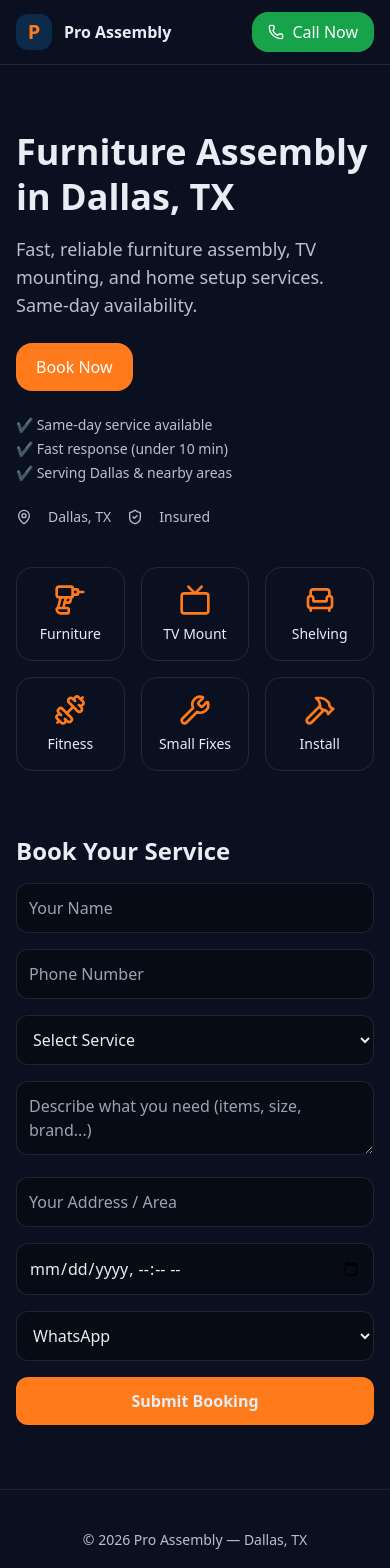
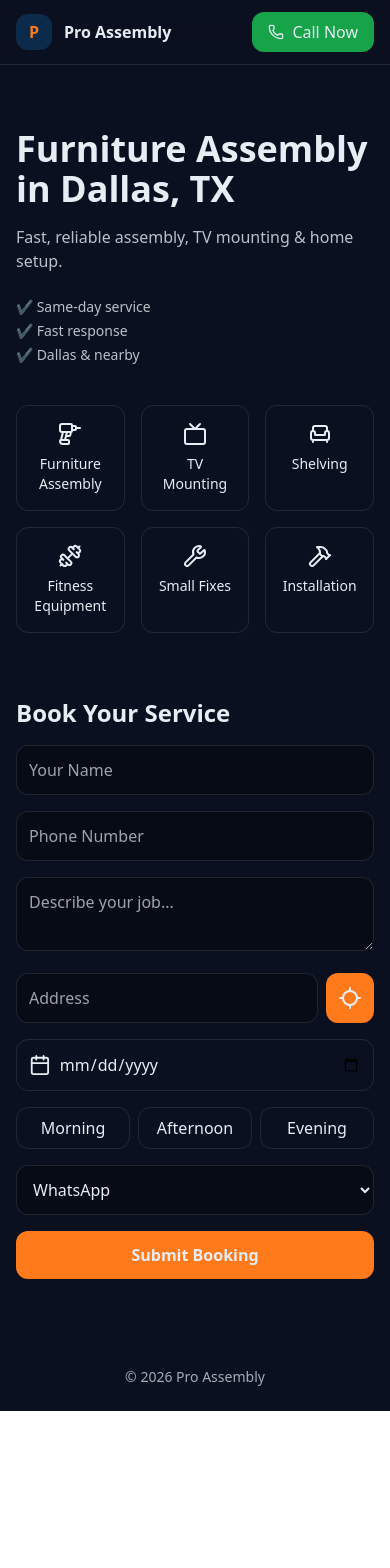
Before and after one commit to oceanasrat/Pro-assembly, a React (Vite) app: page / in a window 390 px wide. Shown: the top 1568 px of the page. After the commit the page ends 1411 px from the top, so only its background shows below. Built offline with nearby package versions, Linux system fonts and the light colour scheme.

Commit message:
Refactor Preview component and enhance form fields

```diff
--- a/src/Preview.jsx
+++ b/src/Preview.jsx
@@ -1,4 +1,7 @@
-import { Drill, Hammer, Wrench, Tv, Armchair, Dumbbell, MapPin, ShieldCheck, Phone } from "lucide-react";
+import {
+  Drill, Hammer, Wrench, Tv, Armchair, Dumbbell,
+  MapPin, ShieldCheck, Phone, Calendar, Clock, Locate
+} from "lucide-react";
 import { useState } from "react";
 
 export default function Preview() {
@@ -8,18 +11,40 @@ export default function Preview() {
     service: "",
     details: "",
     address: "",
+    date: "",
     time: "",
     contactMethod: "whatsapp"
   });
 
+  const [loadingLocation, setLoadingLocation] = useState(false);
+  const [submitted, setSubmitted] = useState(false);
+
   const tools = [
-    { Icon: Drill, label: "Furniture" },
-    { Icon: Tv, label: "TV Mount" },
-    { Icon: Armchair, label: "Shelving" },
-    { Icon: Dumbbell, label: "Fitness" },
-    { Icon: Wrench, label: "Small Fixes" },
-    { Icon: Hammer, label: "Install" },
+    { icon: Drill, label: "Furniture Assembly" },
+    { icon: Tv, label: "TV Mounting" },
+    { icon: Armchair, label: "Shelving" },
+    { icon: Dumbbell, label: "Fitness Equipment" },
+    { icon: Wrench, label: "Small Fixes" },
+    { icon: Hammer, label: "Installation" },
   ];
+
+  const handleLocation = () => {
+    if (!navigator.geolocation) return;
+
+    setLoadingLocation(true);
+
+    navigator.geolocation.getCurrentPosition(
+      (pos) => {
+        const coords = `${pos.coords.latitude}, ${pos.coords.longitude}`;
+        setForm({ ...form, address: coords });
+        setLoadingLocation(false);
+      },
+      () => {
+        alert("Could not get location");
+        setLoadingLocation(false);
+      }
+    );
+  };
 
   const handleSubmit = (e) => {
     e.preventDefault();
@@ -30,21 +55,14 @@ Phone: ${form.phone}
 Service: ${form.service}
 Details: ${form.details}
 Address: ${form.address}
-Preferred Time: ${form.time}
+Date: ${form.date}
+Time: ${form.time}
 `;
 
-    const phoneNumber = "12142519820"; // your number
-
-    // Google Ads conversion tracking
-    if (typeof window !== "undefined" && typeof window.gtag === "function") {
-      window.gtag("event", "conversion", {
-        send_to: "AW-XXXXXXXXX/XXXXXXXX"
-      });
-    }
+    const phoneNumber = "12142519820";
 
     if (form.contactMethod === "whatsapp") {
-      const url = `https://wa.me/${phoneNumber}?text=${encodeURIComponent(message)}`;
-      window.open(url, "_blank");
+      window.open(`https://wa.me/${phoneNumber}?text=${encodeURIComponent(message)}`, "_blank");
     }
 
     if (form.contactMethod === "call") {
@@ -54,6 +72,8 @@ Preferred Time: ${form.time}
     if (form.contactMethod === "sms") {
       window.location.href = `sms:${phoneNumber}?body=${encodeURIComponent(message)}`;
     }
+
+    setSubmitted(true);
   };
 
   return (
@@ -61,19 +81,16 @@ Preferred Time: ${form.time}
 
       {/* Header */}
       <header className="sticky top-0 z-10 w-full border-b border-white/10 backdrop-blur-lg">
-        <div className="mx-auto max-w-6xl px-4 py-3 flex items-center justify-between">
+        <div className="mx-auto max-w-6xl px-4 py-3 flex justify-between">
 
           <div className="flex items-center gap-3">
-            <div className="h-9 w-9 rounded-xl grid place-items-center bg-[#0C2A4A] text-[#FF7A1A] font-black text-xl">
+            <div className="h-9 w-9 rounded-xl grid place-items-center bg-[#0C2A4A] text-[#FF7A1A] font-black">
               P
             </div>
             <div className="font-semibold">Pro Assembly</div>
           </div>
 
-          <a
-            href="tel:+12142519820"
-            className="inline-flex items-center gap-2 rounded-2xl px-4 py-2 bg-green-600 text-white font-medium"
-          >
+          <a href="tel:+12142519820" className="bg-green-600 px-4 py-2 rounded-xl flex items-center gap-2">
             <Phone className="w-4 h-4" /> Call Now
           </a>
 
@@ -81,57 +98,58 @@ Preferred Time: ${form.time}
       </header>
 
       {/* Hero */}
-      <section className="mx-auto max-w-6xl px-4 grid md:grid-cols-2 gap-10 py-16">
+      <section className="max-w-6xl mx-auto px-4 py-16 grid md:grid-cols-2 gap-10">
 
         <div>
-          <h1 className="text-4xl md:text-5xl font-extrabold leading-tight">
+          <h1 className="text-4xl font-extrabold">
             Furniture Assembly in Dallas, TX
           </h1>
 
-          <p className="mt-4 text-lg opacity-80">
-            Fast, reliable furniture assembly, TV mounting, and home setup services.
-            Same-day availability.
+          <p className="mt-4 opacity-80">
+            Fast, reliable assembly, TV mounting & home setup.
           </p>
 
-          <div className="mt-6 flex flex-wrap gap-3">
-            <a href="#book" className="rounded-2xl px-5 py-3 bg-[#FF7A1A] text-white font-medium">
-              Book Now
-            </a>
-          </div>
-
-          {/* Trust Boost */}
-          <div className="mt-6 text-sm opacity-80 space-y-1">
-            <div>✔ Same-day service available</div>
-            <div>✔ Fast response (under 10 min)</div>
-            <div>✔ Serving Dallas & nearby areas</div>
-          </div>
-
-          <div className="mt-6 flex items-center gap-4 text-sm opacity-80">
-            <MapPin className="h-4 w-4" /> Dallas, TX
-            <ShieldCheck className="h-4 w-4" /> Insured
+          <div className="mt-6 space-y-1 text-sm opacity-80">
+            <div>✔ Same-day service</div>
+            <div>✔ Fast response</div>
+            <div>✔ Dallas & nearby</div>
           </div>
         </div>
 
-        {/* Services */}
+        {/* Clickable Services */}
         <div className="grid grid-cols-3 gap-4">
-          {tools.map(({ Icon, label }, i) => (
-            <div key={i} className="rounded-2xl border border-white/10 p-4 text-center">
-              <Icon className="h-8 w-8 mx-auto text-[#FF7A1A]" />
-              <div className="mt-2 text-sm">{label}</div>
+          {tools.map(({ icon: Icon, label }) => (
+            <div
+              key={label}
+              onClick={() => setForm({ ...form, service: label })}
+              className={`p-4 rounded-xl border text-center cursor-pointer ${
+                form.service === label
+                  ? "bg-[#FF7A1A] text-white"
+                  : "border-white/10"
+              }`}
+            >
+              <Icon className="mx-auto mb-2" />
+              <div className="text-sm">{label}</div>
             </div>
           ))}
         </div>
 
       </section>
 
-      {/* Booking Form */}
-      <section id="book" className="mx-auto max-w-2xl px-4 pb-16">
+      {/* Booking */}
+      <section className="max-w-2xl mx-auto px-4 pb-16">
+
         <h2 className="text-2xl font-bold mb-4">Book Your Service</h2>
+
+        {submitted && (
+          <div className="bg-green-600 p-3 rounded-xl mb-4">
+            ✅ Request sent! We’ll contact you shortly.
+          </div>
+        )}
 
         <form onSubmit={handleSubmit} className="space-y-4">
 
           <input
-            type="text"
             placeholder="Your Name"
             required
             value={form.name}
@@ -140,7 +158,6 @@ Preferred Time: ${form.time}
           />
 
           <input
-            type="tel"
             placeholder="Phone Number"
             required
             value={form.phone}
@@ -148,42 +165,59 @@ Preferred Time: ${form.time}
             className="w-full p-3 rounded-xl bg-black/30 border border-white/10"
           />
 
-          <select
-            required
-            value={form.service}
-            onChange={(e) => setForm({ ...form, service: e.target.value })}
-            className="w-full p-3 rounded-xl bg-black/30 border border-white/10"
-          >
-            <option value="">Select Service</option>
-            <option>Furniture Assembly</option>
-            <option>TV Mounting</option>
-            <option>Shelving</option>
-            <option>Fitness Equipment</option>
-            <option>General Installation</option>
-          </select>
-
           <textarea
-            placeholder="Describe what you need (items, size, brand...)"
+            placeholder="Describe your job..."
             value={form.details}
             onChange={(e) => setForm({ ...form, details: e.target.value })}
             className="w-full p-3 rounded-xl bg-black/30 border border-white/10"
           />
 
+          {/* Location */}
+          <div className="flex gap-2">
             <input
-            type="text"
-            placeholder="Your Address / Area"
+              placeholder="Address"
               value={form.address}
               onChange={(e) => setForm({ ...form, address: e.target.value })}
               className="w-full p-3 rounded-xl bg-black/30 border border-white/10"
             />
+            <button
+              type="button"
+              onClick={handleLocation}
+              className="px-3 bg-[#FF7A1A] rounded-xl"
+            >
+              <Locate />
+            </button>
+          </div>
 
+          {/* Date */}
+          <div className="flex items-center gap-2 p-3 border rounded-xl border-white/10">
+            <Calendar />
             <input
-            type="datetime-local"
-            value={form.time}
-            onChange={(e) => setForm({ ...form, time: e.target.value })}
-            className="w-full p-3 rounded-xl bg-black/30 border border-white/10"
+              type="date"
+              required
+              value={form.date}
+              onChange={(e) => setForm({ ...form, date: e.target.value })}
+              className="bg-transparent w-full"
             />
+          </div>
 
+          {/* Time */}
+          <div className="flex gap-2">
+            {["Morning", "Afternoon", "Evening"].map((t) => (
+              <button
+                type="button"
+                key={t}
+                onClick={() => setForm({ ...form, time: t })}
+                className={`flex-1 p-2 rounded-xl border ${
+                  form.time === t ? "bg-[#FF7A1A]" : "border-white/10"
+                }`}
+              >
+                {t}
+              </button>
+            ))}
+          </div>
+
+          {/* Contact */}
           <select
             value={form.contactMethod}
             onChange={(e) => setForm({ ...form, contactMethod: e.target.value })}
@@ -194,19 +228,15 @@ Preferred Time: ${form.time}
             <option value="sms">Text Me</option>
           </select>
 
-          <button
-            type="submit"
-            className="w-full py-3 rounded-xl bg-[#FF7A1A] font-bold"
-          >
+          <button className="w-full bg-[#FF7A1A] py-3 rounded-xl font-bold">
             Submit Booking
           </button>
 
         </form>
       </section>
 
-      {/* Footer */}
-      <footer className="border-t border-white/10 py-10 text-sm opacity-80 text-center">
-        © {new Date().getFullYear()} Pro Assembly — Dallas, TX
+      <footer className="text-center py-6 text-sm opacity-70">
+        © {new Date().getFullYear()} Pro Assembly
       </footer>
 
     </div>
```
Lines whose indentation alone changed are shown as unchanged.
